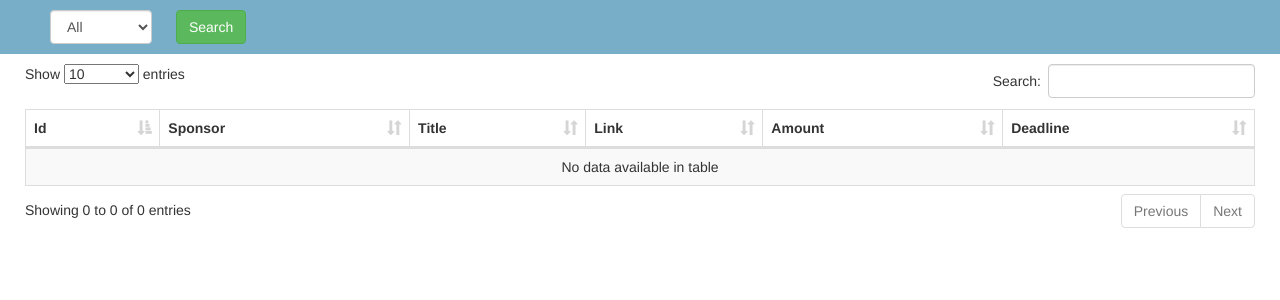
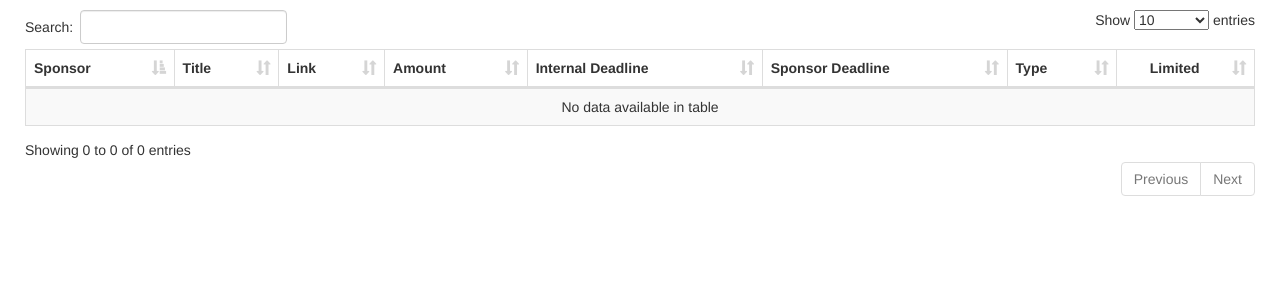
Before and after one commit to nevernervous/database_funding, a Django app: page / in a window 1280 px wide. Shown: the part 52-352 px from the top of the page. Run offline with Django 3.2, Linux system fonts and the light colour scheme; data that the repository does not hold is empty; some libraries are stand-ins or nearby versions.

Commit message:
added new columns to table.

```diff
--- a/static/css/app.css
+++ b/static/css/app.css
@@ -3,16 +3,25 @@
     margin-bottom: 0px;
 }
 
-#navbar .navbar-brand{
+#navbar .navbar-brand {
     color: #f5dd5d;
     margin-left: 10px;
 }
 
 #search-bar {
     background-color: #79aec8;
-    padding: 10px 40px;
+    padding: 10px 0px;
+    display: none;
 }
 
-.mg10{
+.mg10 {
     margin: 0px 10px;
 }
+
+.dataTables_filter {
+    float: left;
+}
+
+.dataTables_wrapper .dataTables_length {
+float: right;
+}
--- a/static/js/home.js
+++ b/static/js/home.js
@@ -10,19 +10,19 @@ $(document).ready(function () {
   $('#anything').hide();
   var table = $('#table').dataTable({
     data: tableData,
+    sDom: 'flRrtip',
     columns: [
-      {data: 'id'},
-      {data: 'sponsor'},{
+      {data: 'sponsor'}, {
         data: 'title',
         render: function (data, type, row) {
           return `<span>${data} <a onclick="swal('Synopisis',\`${row.synopsis}\n${row.awards}\`);">Synopsis >></a></span>`;
         }
-      },{
+      }, {
         data: 'link',
         render: function (data, type, row) {
           return `<a href="${data}" target="_blank">${data}</a>`;
         }
-      },{
+      }, {
         data: 'amount',
         render: function (data, type, row) {
           if (data === 'undisclosed')
@@ -30,13 +30,22 @@ $(document).ready(function () {
           return data ? '$' + numberWithCommas(data) : '';
 
         }
-      },{
+      }, {
         data: 'deadline',
         render: function (data, type, row) {
-
           return data ? moment(data).format('DD/MM/YYYY') : '';
         }
-      },
+      }, {
+        data: 'sponsor_deadline',
+        render: function (data, type, row) {
+          return data ? moment(data).format('DD/MM/YYYY') : '';
+        }
+      }, {
+        data: 'type',
+      }, {
+        data: 'limited',
+        class: 'text-center'
+      }
     ]
   });
 
@@ -66,10 +75,9 @@ $(document).ready(function () {
     success: function (data, statusText, xhr, $form) {
       table.fnClearTable();
       if (data.length > 0) {
-       table.fnAddData(data);
+        table.fnAddData(data);
       }
     }
   });
   form.submit();
-  $('table').excelTableFilter();
 });
--- a/templates/home/index.html
+++ b/templates/home/index.html
@@ -4,7 +4,7 @@
 {% block content %}
     <div class="container-fluid">
         <div class="row" id="search-bar">
-            <form id="search-form" class="form-inline" method="post" action="{% url 'home' %}">
+            <form id="search-form" class="form-inline" method="post" action="{% url 'home' %}" >
                 {% csrf_token %}
                 <div class="form-group">
                     <select class="form-control" id="searchType" name="searchType" style="margin: 0px 10px">
@@ -18,10 +18,12 @@
                     <input type="text" class="form-control mg10" name="search" placeholder="Search Sponsor">
                 </div>
                 <div class="form-group deadline">
-                    <input data-provide="datepicker" class="form-control mg10" name="deadline_from" placeholder="Deadline From">
+                    <input data-provide="datepicker" class="form-control mg10" name="deadline_from"
+                           placeholder="Deadline From">
                 </div>
                 <div class="form-group deadline">
-                    <input data-provide="datepicker" class="form-control mg10" name="deadline_to" placeholder="Deadline To">
+                    <input data-provide="datepicker" class="form-control mg10" name="deadline_to"
+                           placeholder="Deadline To">
                 </div>
                 <div class="form-group" id="anything">
                     <input type="text" class="form-control mg10" name="anything" placeholder="Sponsor +(or) Date">
@@ -45,17 +47,18 @@
                        onchange="this.form.submit();">
             </form>
         </div>
-
         <div class="row" style="margin: 10px;">
             <table id="table" class="table table-striped table-bordered" style="width:100%">
                 <thead>
                 <tr>
-                    <th>Id</th>
                     <th>Sponsor</th>
                     <th class="no-sort">Title</th>
                     <th>Link</th>
                     <th>Amount</th>
-                    <th>Deadline</th>
+                    <th>Internal Deadline</th>
+                    <th>Sponsor Deadline</th>
+                    <th>Type</th>
+                    <th>Limited</th>
                 </tr>
                 </thead>
             </table>
```
